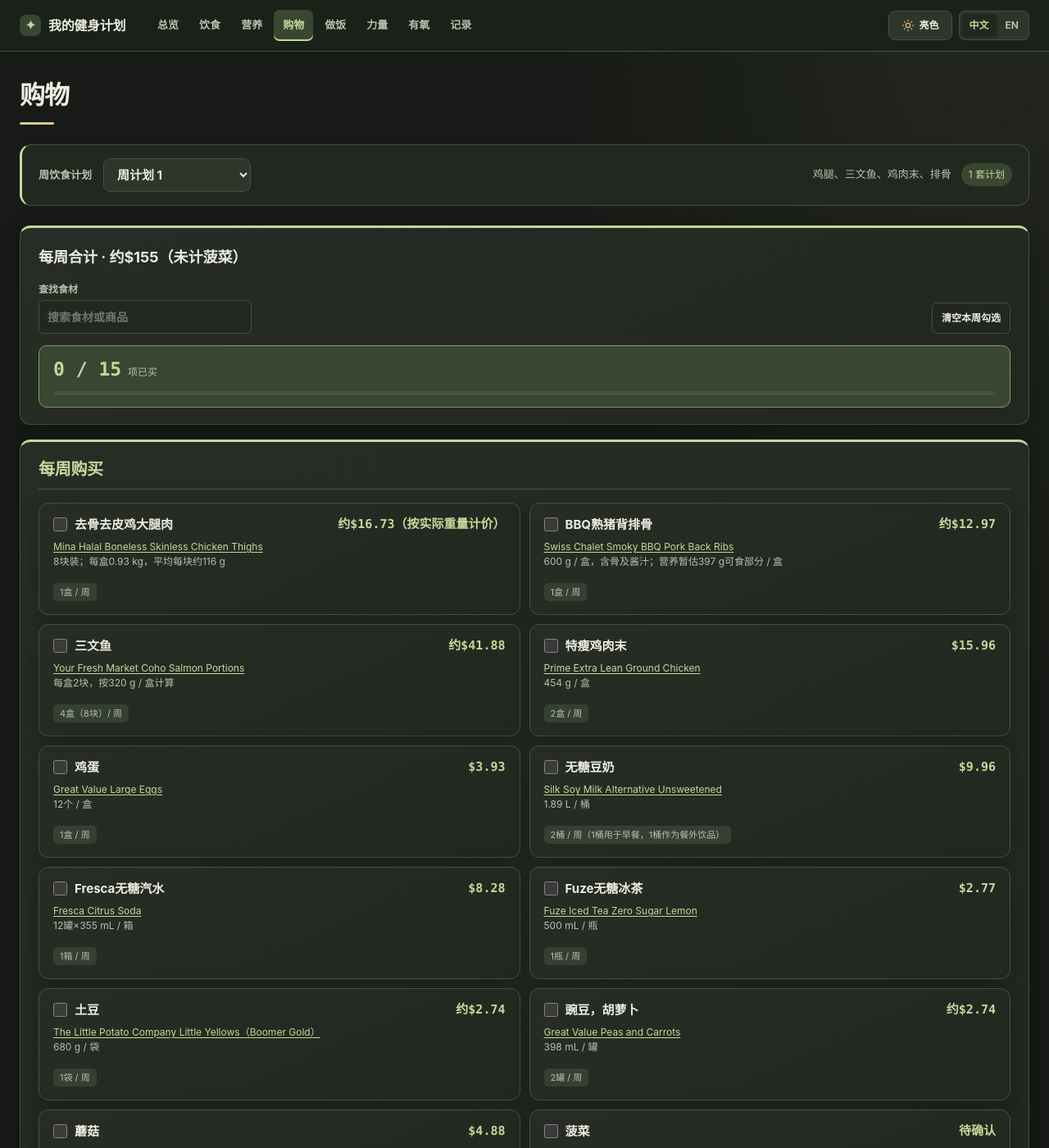
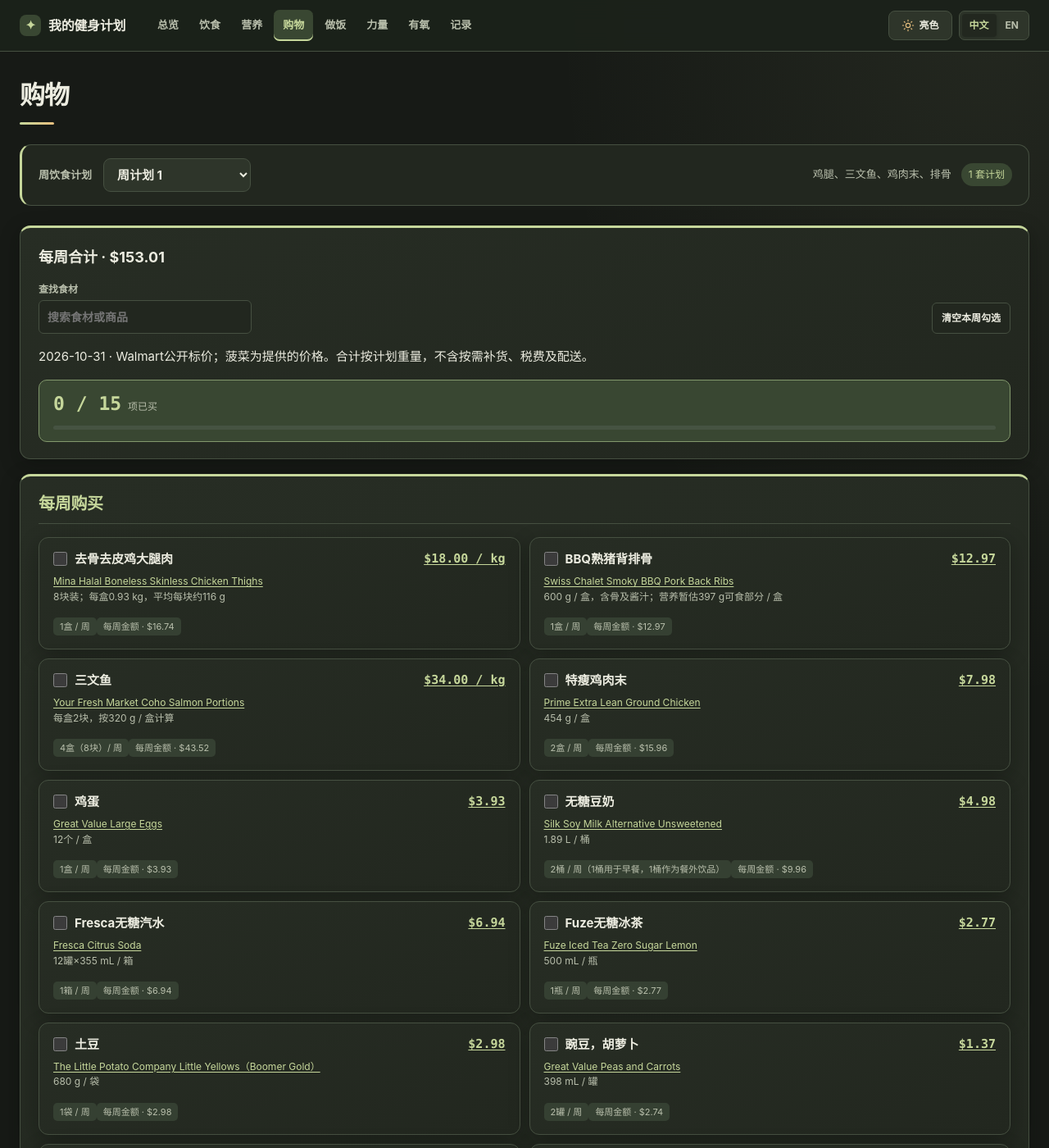
Before and after one commit to yunhaixiang/fitness, a Jekyll site: the page built from shopping.md, in a window 1280 px wide and 1400 px high. Shown: the whole window at 82% size. Built offline with Jekyll 4.4.1, drawn with Linux system fonts in a browser that asks for light colours; some of the changed text lies outside the part shown.

Commit message:
Update shopping prices and record verified sources

```diff
--- a/assets/i18n.js
+++ b/assets/i18n.js
@@ -55,7 +55,7 @@
     '每周购买与按需补货': 'Weekly purchases and occasional restocks',
     '查找食材': 'Find an item', '搜索食材或商品': 'Search ingredients or products',
     '清空本周勾选': 'Clear this week’s checks', '已买': 'Bought',
-    '购买频率': 'Purchase frequency', '每周价格（CAD）': 'Weekly price (CAD)',
+    '购买频率': 'Purchase frequency', '商品单价（CAD）': 'Unit price (CAD)',
     '半周七餐；各厨具并行': 'Seven meals per half-week; appliances run in parallel',
     '跟做模式': 'Guided Cooking',
     '任务依赖': 'Task Dependencies', '厨具并行流程': 'Parallel cooking workflow', '分盘表': 'Portioning table', '分盘': 'Portioning',
@@ -206,7 +206,7 @@
     '1杯Small': 'One small cup', '1瓶500 mL': 'One 500 mL bottle', '1罐355 mL': 'One 355 mL can', '1份': 'One serving',
     '已购买': 'Bought: ',
     '8块装；每盒0.93 kg，平均每块约116 g': 'Eight pieces per pack; 0.93 kg per pack, averaging about 116 g each',
-    '约$16.73（按实际重量计价）': 'about $16.73 (final price by weight)',
+    '2桶 / 周（1桶用于早餐，1桶作为餐外饮品）': '2 cartons / week (one for breakfast, one for between-meal drinks)',
     '12个 / 盒': '12 eggs per pack', '2桶 / 周': '2 cartons / week',
     '12罐×355 mL / 箱': '12 cans × 355 mL / case', '1箱 / 周': '1 case / week',
     '1 kg / 盘': '1 kg / tray', '1盘 / 周': '1 tray / week',
@@ -215,7 +215,7 @@
     '每盒2块，按320 g / 盒计算': 'Two portions per pack; calculated at 320 g per pack',
     '454 g / 盒（2袋×227 g）': '454 g pack (two 227 g bags)',
     '610 g / 袋，10片（61 g / 片）': '610 g bag, ten tortillas (61 g each)',
-    '无味，300 g / 罐，参考$27.98': 'Unflavoured, 300 g tub; reference price $27.98',
+    '无味，300 g / 罐': 'Unflavoured, 300 g tub',
     '单颗售卖': 'Sold individually',
     '本次备餐': 'This meal-prep session',
     '本次鸡腿肉、鸡肉末和三文鱼冷藏；半盒BBQ排骨提前解冻；后半周份冷冻': 'Refrigerate this batch’s chicken thighs, ground chicken and salmon; thaw half a box of BBQ ribs; freeze second-half portions',
@@ -252,7 +252,7 @@
     '力量训练（净增加）': 'Strength training (net)',
     '饱和脂肪占总热量': 'Saturated fat as share of calories',
     '每周训练量统计': 'Weekly training volume', '每餐营养统计': 'Nutrition per meal',
-    '待确认': 'To be confirmed', '约$155（未计菠菜）': 'About $155 excluding spinach',
+    '待确认': 'To be confirmed',
     '每周合计': 'Weekly total', '平均每天': 'Daily average', '建议每日范围或目标': 'Suggested daily range or goal',
     '训练量水平（估计）': 'Volume (estimate)', '主要：动作与组数': 'Primary: exercises and sets',
     '辅助：动作与组数': 'Secondary: exercises and sets', '肌群／常用英文': 'Muscle group / common English name',
--- a/assets/visual-tables.js
+++ b/assets/visual-tables.js
@@ -31,6 +31,7 @@
     const shell = el('div', 'visual-shopping');
     const total = rows.at(-1);
     if (total && !total.querySelector('input')) shell.append(el('p', 'visual-shopping-total', titleCase(`${val(total, 1)} · ${val(total, 4)}`)));
+    shell.append(el('p', 'shopping-price-note', tr('2026-10-31 · Walmart公开标价；菠菜为提供的价格。合计按计划重量，不含按需补货、税费及配送。', 'Oct 31, 2026 · Walmart public prices; spinach price supplied by you. Total uses planned weights and excludes restocks, tax and delivery.')));
     const overview = el('div', 'visual-shopping-overview');
     const count = el('strong', 'visual-shopping-count');
     const countLabel = el('span', '', tr('项已买', 'Items Bought'));
@@ -58,11 +59,15 @@
         check.append(cardBox);
       }
       check.append(el('span', '', titleCase(val(row, 1))));
-      top.append(check, el('strong', 'visual-price', val(row, 4)));
+      const price = el('strong', 'visual-price');
+      copy(price, row.cells[4]);
+      price.title = tr('商品单价（CAD）', 'Unit Price (CAD)');
+      top.append(check, price);
       card.append(top);
       const product = el('div', 'visual-shopping-product');
       copy(product, row.cells[2]);
       card.append(product, el('span', 'visual-badge', titleCase(val(row, 3))));
+      if (row.dataset.weeklyCost) card.append(el('span', 'visual-badge', tr('每周金额', 'Weekly Cost') + ` · $${row.dataset.weeklyCost}`));
       if (box) {
         const updateCard = () => {
           cardBox.checked = box.checked;
--- a/shopping.md
+++ b/shopping.md
@@ -13,201 +13,201 @@ visual: true
 <th>食材</th>
 <th>商品</th>
 <th style="text-align: right;">购买频率</th>
-<th style="text-align: right;">每周价格（CAD）</th>
+<th style="text-align: right;">商品单价（CAD）</th>
 </tr>
 </thead>
 <tbody>
-<tr>
+<tr data-price-id="1" data-weekly-cost="16.74">
 <td>去骨去皮鸡大腿肉</td>
 <td><a href="https://www.walmart.ca/en/ip/mina-halal-boneless-skinless-chicken-thighs/6000201049805">Mina Halal Boneless Skinless Chicken Thighs</a><br>8块装；每盒0.93 kg，平均每块约116 g</td>
 <td style="text-align: right;">1盒 / 周</td>
-<td style="text-align: right;">约$16.73（按实际重量计价）</td>
+<td style="text-align: right;"><a href="https://www.walmart.ca/en/ip/mina-halal-boneless-skinless-chicken-thighs/6000201049805">$18.00 / kg</a></td>
 </tr>
-<tr>
+<tr data-price-id="2" data-weekly-cost="12.97">
 <td>BBQ熟猪背排骨</td>
 <td><a href="https://www.walmart.ca/en/ip/swiss-chalet-smoky-bbq-pork-back-ribs-600g/6000197977827">Swiss Chalet Smoky BBQ Pork Back Ribs</a><br>600 g / 盒，含骨及酱汁；营养暂估397 g可食部分 / 盒</td>
 <td style="text-align: right;">1盒 / 周</td>
-<td style="text-align: right;">约$12.97</td>
+<td style="text-align: right;"><a href="https://www.walmart.ca/en/ip/swiss-chalet-smoky-bbq-pork-back-ribs-600g/6000197977827">$12.97</a></td>
 </tr>
-<tr>
+<tr data-price-id="3" data-weekly-cost="43.52">
 <td>三文鱼</td>
 <td><a href="https://www.walmart.ca/en/ip/Your-Fresh-Market-Coho-Salmon-Portions/6000208252814">Your Fresh Market Coho Salmon Portions</a><br>每盒2块，按320 g / 盒计算</td>
 <td style="text-align: right;">4盒（8块）/ 周</td>
-<td style="text-align: right;">约$41.88</td>
+<td style="text-align: right;"><a href="https://www.walmart.ca/en/ip/Your-Fresh-Market-Coho-Salmon-Portions/6000208252814">$34.00 / kg</a></td>
 </tr>
-<tr>
+<tr data-price-id="4" data-weekly-cost="15.96">
 <td>特瘦鸡肉末</td>
 <td><a href="https://www.walmart.ca/en/ip/Prime-Extra-Lean-Ground-Chicken-Raised-Without-Antibiotics-454-g/10243782">Prime Extra Lean Ground Chicken</a><br>454 g / 盒</td>
 <td style="text-align: right;">2盒 / 周</td>
-<td style="text-align: right;">$15.96</td>
+<td style="text-align: right;"><a href="https://www.walmart.ca/en/ip/Prime-Extra-Lean-Ground-Chicken-Raised-Without-Antibiotics-454-g/10243782">$7.98</a></td>
 </tr>
-<tr>
+<tr data-price-id="5" data-weekly-cost="3.93">
 <td>鸡蛋</td>
 <td><a href="https://www.walmart.ca/en/ip/Great-Value-Large-Eggs/10052944">Great Value Large Eggs</a><br>12个 / 盒</td>
 <td style="text-align: right;">1盒 / 周</td>
-<td style="text-align: right;">$3.93</td>
+<td style="text-align: right;"><a href="https://www.walmart.ca/en/ip/Great-Value-Large-Eggs/10052944">$3.93</a></td>
 </tr>
-<tr>
+<tr data-price-id="6" data-weekly-cost="9.96">
 <td>无糖豆奶</td>
 <td><a href="https://www.walmart.ca/en/ip/Silk-Soy-Milk-Alternative-Unsweetened-Dairy-Free-of-protein/6000190182706">Silk Soy Milk Alternative Unsweetened</a><br>1.89 L / 桶</td>
 <td style="text-align: right;">2桶 / 周（1桶用于早餐，1桶作为餐外饮品）</td>
-<td style="text-align: right;">$9.96</td>
+<td style="text-align: right;"><a href="https://www.walmart.ca/en/ip/Silk-Soy-Milk-Alternative-Unsweetened-Dairy-Free-of-protein/6000190182706">$4.98</a></td>
 </tr>
-<tr>
+<tr data-price-id="7" data-weekly-cost="6.94">
 <td>Fresca无糖汽水</td>
 <td><a href="https://www.walmart.ca/en/ip/Fresca-Citrus-Soda-Pop-Fridge-Pack-Cans-355-mL-12-pack/10277189">Fresca Citrus Soda</a><br>12罐×355 mL / 箱</td>
 <td style="text-align: right;">1箱 / 周</td>
-<td style="text-align: right;">$8.28</td>
+<td style="text-align: right;"><a href="https://www.walmart.ca/en/ip/Fresca-Citrus-Soda-Pop-Fridge-Pack-Cans-355-mL-12-pack/10277189">$6.94</a></td>
 </tr>
-<tr>
+<tr data-price-id="8" data-weekly-cost="2.77">
 <td>Fuze无糖冰茶</td>
 <td><a href="https://www.walmart.ca/en/ip/Fuze-Iced-Tea-Zero-Sugar-Lemon-Bottle/39X12Q1LJGX0">Fuze Iced Tea Zero Sugar Lemon</a><br>500 mL / 瓶</td>
 <td style="text-align: right;">1瓶 / 周</td>
-<td style="text-align: right;">$2.77</td>
+<td style="text-align: right;"><a href="https://www.walmart.ca/en/ip/Fuze-Iced-Tea-Zero-Sugar-Lemon-Bottle/39X12Q1LJGX0">$2.77</a></td>
 </tr>
-<tr>
+<tr data-price-id="9" data-weekly-cost="2.98">
 <td>土豆</td>
 <td><a href="https://www.walmart.ca/en/ip/the-little-potato-company-fresh-little-potatoes-15lb-little-yellows/6000201597418">The Little Potato Company Little Yellows（Boomer Gold）</a><br>680 g / 袋</td>
 <td style="text-align: right;">1袋 / 周</td>
-<td style="text-align: right;">约$2.74</td>
+<td style="text-align: right;"><a href="https://www.walmart.ca/en/ip/the-little-potato-company-fresh-little-potatoes-15lb-little-yellows/6000201597418">$2.98</a></td>
 </tr>
-<tr>
+<tr data-price-id="10" data-weekly-cost="2.74">
 <td>豌豆，胡萝卜</td>
 <td><a href="https://www.walmart.ca/en/ip/Great-Value-Peas-and-Carrots-398-mL/5YDQIJZT1APQ">Great Value Peas and Carrots</a><br>398 mL / 罐</td>
 <td style="text-align: right;">2罐 / 周</td>
-<td style="text-align: right;">约$2.74</td>
+<td style="text-align: right;"><a href="https://www.walmart.ca/en/ip/Great-Value-Peas-and-Carrots-398-mL/5YDQIJZT1APQ">$1.37</a></td>
 </tr>
-<tr>
+<tr data-price-id="11" data-weekly-cost="4.88">
 <td>蘑菇</td>
 <td><a href="https://www.walmart.ca/en/ip/mushrooms-sliced-cremini-your-fresh-market/6000196148725">Your Fresh Market Sliced Cremini Mushrooms</a><br>227 g / 盒</td>
 <td style="text-align: right;">2盒 / 周</td>
-<td style="text-align: right;">$4.88</td>
+<td style="text-align: right;"><a href="https://www.walmart.ca/en/ip/mushrooms-sliced-cremini-your-fresh-market/6000196148725">$2.44</a></td>
 </tr>
-<tr>
+<tr data-price-id="12" data-weekly-cost="7.22">
 <td>菠菜</td>
-<td><a href="https://www.harvest-fresh.ca/projects/spinach/">Harvest Fresh Spinach</a><br>284 g / 袋</td>
+<td><a href="https://www.instacart.ca/store/products/347630-popeye-spinach-10-oz">Popeye Superfood Spinach</a><br>284 g / 袋</td>
 <td style="text-align: right;">2袋 / 周</td>
-<td style="text-align: right;">待确认</td>
+<td style="text-align: right;"><a href="https://www.instacart.ca/store/products/347630-popeye-spinach-10-oz">$3.61</a></td>
 </tr>
-<tr>
+<tr data-price-id="13" data-weekly-cost="2.67">
 <td>番茄意面酱</td>
 <td><a href="https://www.walmart.ca/en/ip/Catelli-Garden-Select-Tomato-Basil-Pasta-Sauce-600-mL-Jar/3B5Q7OZH5XF7">Catelli Garden Select Tomato &amp; Basil Pasta Sauce</a><br>600 mL / 瓶</td>
 <td style="text-align: right;">1瓶 / 周</td>
-<td style="text-align: right;">$2.67</td>
+<td style="text-align: right;"><a href="https://www.walmart.ca/en/ip/Catelli-Garden-Select-Tomato-Basil-Pasta-Sauce-600-mL-Jar/3B5Q7OZH5XF7">$2.67</a></td>
 </tr>
-<tr>
+<tr data-price-id="14" data-weekly-cost="11.97">
 <td>新鲜混合水果盘</td>
 <td><a href="https://www.walmart.ca/en/ip/your-fresh-market-large-party-fruit-tray/6000205351477">Your Fresh Market Large Party Fruit Tray</a><br>1 kg / 盘</td>
 <td style="text-align: right;">1盘 / 周</td>
-<td style="text-align: right;">约$11.97</td>
+<td style="text-align: right;"><a href="https://www.walmart.ca/en/ip/your-fresh-market-large-party-fruit-tray/6000205351477">$11.97</a></td>
 </tr>
-<tr>
+<tr data-price-id="15" data-weekly-cost="7.76">
 <td>完整奇异果</td>
 <td><a href="https://www.walmart.ca/en/ip/kiwi/6000196794990">Zespri Kiwi</a><br>单颗售卖</td>
 <td style="text-align: right;">8个 / 周</td>
-<td style="text-align: right;">约$7.76</td>
+<td style="text-align: right;"><a href="https://www.walmart.ca/en/ip/kiwi/6000196794990">$0.97</a></td>
 </tr>
-<tr>
+<tr data-price-id="16">
 <td>意面</td>
 <td><a href="https://www.walmart.ca/en/ip/PRIMO-SPAGHETTI/1YCQ0A4KHLLW">Primo Spaghetti</a><br>454 g / 包</td>
 <td style="text-align: right;">按需补</td>
-<td style="text-align: right;">约$0.50</td>
+<td style="text-align: right;"><a href="https://www.walmart.ca/en/ip/PRIMO-SPAGHETTI/1YCQ0A4KHLLW">$1.27</a></td>
 </tr>
-<tr>
+<tr data-price-id="17">
 <td>全麦卷饼皮</td>
 <td><a href="https://www.walmart.ca/en/ip/Dempster-s-100-Whole-Wheat-Large-Tortillas/6000191270091">Dempster’s 100% Whole Wheat Large Tortillas</a><br>610 g / 袋，10片（61 g / 片）</td>
 <td style="text-align: right;">按需补</td>
-<td style="text-align: right;">约$0.86</td>
+<td style="text-align: right;"><a href="https://www.walmart.ca/en/ip/Dempster-s-100-Whole-Wheat-Large-Tortillas/6000191270091">$4.32</a></td>
 </tr>
-<tr>
+<tr data-price-id="18">
 <td>Chipotle蛋黄酱</td>
 <td><a href="https://www.walmart.ca/en/ip/Hellmann-s-Chipotle-Mayonnaise-Mild-Dressing-340ml/5NDTYWNJRQ1Y">Hellmann’s Mild Chipotle Mayonnaise</a><br>340 mL / 瓶</td>
 <td style="text-align: right;">按需补</td>
-<td style="text-align: right;">约$0.12</td>
+<td style="text-align: right;"><a href="https://www.walmart.ca/en/ip/Hellmann-s-Chipotle-Mayonnaise-Mild-Dressing-340ml/5NDTYWNJRQ1Y">$5.47</a></td>
 </tr>
-<tr>
+<tr data-price-id="19">
 <td>白米</td>
 <td><a href="https://www.walmart.ca/en/ip/Great-Value-Long-Grain-White-Rice/4UD9P76BEQB4">Great Value Long Grain White Rice</a><br>900 g / 袋</td>
 <td style="text-align: right;">按需补</td>
-<td style="text-align: right;">约$0.74</td>
+<td style="text-align: right;"><a href="https://www.walmart.ca/en/ip/Great-Value-Long-Grain-White-Rice/4UD9P76BEQB4">$3.47</a></td>
 </tr>
-<tr>
+<tr data-price-id="20">
 <td>高纤维谷物早餐</td>
 <td><a href="https://www.walmart.ca/en/ip/Fibre-One-Breakfast-Cereal-Crunchy-Original-High-Fibre-and-Whole-Grains-587-g/1OUNWA7P5WCS">Fibre One Crunchy Original</a><br>587 g / 盒</td>
 <td style="text-align: right;">按需补</td>
-<td style="text-align: right;">约$2.61</td>
+<td style="text-align: right;"><a href="https://www.walmart.ca/en/ip/Fibre-One-Breakfast-Cereal-Crunchy-Original-High-Fibre-and-Whole-Grains-587-g/1OUNWA7P5WCS">$5.47</a></td>
 </tr>
-<tr>
+<tr data-price-id="21">
 <td>黑胡椒</td>
-<td><a href="https://www.walmart.ca/en/ip/Great-Value-Ground-Black-Pepper/10302291">Great Value Ground Black Pepper</a><br>85 g / 瓶</td>
+<td><a href="https://www.walmart.ca/en/ip/Great-Value-Ground-Black-Pepper/10302291">Great Value Ground Black Pepper</a><br>85 g / 袋</td>
 <td style="text-align: right;">按需补</td>
-<td style="text-align: right;">约$0.19</td>
+<td style="text-align: right;"><a href="https://www.walmart.ca/en/ip/Great-Value-Ground-Black-Pepper/10302291">$2.47</a></td>
 </tr>
-<tr>
+<tr data-price-id="22">
 <td>蒜粉</td>
 <td><a href="https://www.walmart.ca/en/ip/Great-Value-Garlic-Powder/10303864">Great Value Garlic Powder</a><br>320 g / 瓶</td>
 <td style="text-align: right;">按需补</td>
-<td style="text-align: right;">约$0.45</td>
+<td style="text-align: right;"><a href="https://www.walmart.ca/en/ip/Great-Value-Garlic-Powder/10303864">$3.97</a></td>
 </tr>
-<tr>
+<tr data-price-id="23">
 <td>洋葱粉</td>
-<td><a href="https://www.walmart.ca/en/ip/Great-Value-Onion-Powder/10303684">Great Value Onion Powder</a><br>150 g / 瓶</td>
+<td><a href="https://www.walmart.ca/en/ip/Great-Value-Onion-Powder/10303684">Great Value Onion Powder</a><br>150 g / 袋</td>
 <td style="text-align: right;">按需补</td>
-<td style="text-align: right;">约$0.25</td>
+<td style="text-align: right;"><a href="https://www.walmart.ca/en/ip/Great-Value-Onion-Powder/10303684">$2.47</a></td>
 </tr>
-<tr>
+<tr data-price-id="24">
 <td>红椒粉</td>
-<td><a href="https://www.walmart.ca/en/ip/Great-Value-Paprika/10303778">Great Value Paprika</a><br>130 g / 瓶</td>
+<td><a href="https://www.walmart.ca/en/ip/Great-Value-Paprika/10303778">Great Value Paprika</a><br>130 g / 袋</td>
 <td style="text-align: right;">按需补</td>
-<td style="text-align: right;">约$0.36</td>
+<td style="text-align: right;"><a href="https://www.walmart.ca/en/ip/Great-Value-Paprika/10303778">$2.47</a></td>
 </tr>
-<tr>
+<tr data-price-id="25">
 <td>干牛至叶</td>
-<td><a href="https://www.walmart.ca/en/ip/Great-Value-Oregano-Leaves/6000202666145">Great Value Oregano Leaves</a><br>32 g / 瓶</td>
+<td><a href="https://www.walmart.ca/en/ip/Great-Value-Oregano-Leaves/6000202666145">Great Value Oregano Leaves</a><br>32 g / 袋</td>
 <td style="text-align: right;">按需补</td>
-<td style="text-align: right;">约$0.10</td>
+<td style="text-align: right;"><a href="https://www.walmart.ca/en/ip/Great-Value-Oregano-Leaves/6000202666145">$2.47</a></td>
 </tr>
-<tr>
+<tr data-price-id="26">
 <td>意式混合香草</td>
-<td><a href="https://www.walmart.ca/en/ip/Great-Value-Italian-Seasoning/10302881">Great Value Italian Seasoning</a><br>50 g / 瓶</td>
+<td><a href="https://www.walmart.ca/en/ip/Great-Value-Italian-Seasoning/10302881">Great Value Italian Seasoning</a><br>50 g / 袋</td>
 <td style="text-align: right;">按需补</td>
-<td style="text-align: right;">约$0.09</td>
+<td style="text-align: right;"><a href="https://www.walmart.ca/en/ip/Great-Value-Italian-Seasoning/10302881">$2.47</a></td>
 </tr>
-<tr>
+<tr data-price-id="27">
 <td>盐</td>
 <td><a href="https://www.walmart.ca/en/ip/windsor-table-salt/10210128">Windsor Iodized Table Salt</a><br>1 kg / 盒</td>
 <td style="text-align: right;">按需补</td>
-<td style="text-align: right;">约$0.01</td>
+<td style="text-align: right;"><a href="https://www.walmart.ca/en/ip/windsor-table-salt/10210128">$1.63</a></td>
 </tr>
-<tr>
+<tr data-price-id="28">
 <td>橄榄油</td>
 <td><a href="https://www.walmart.ca/en/ip/seort/6000203408497">Great Value Extra Virgin Olive Oil</a><br>1 L / 瓶</td>
 <td style="text-align: right;">按需补</td>
-<td style="text-align: right;">约$0.46</td>
+<td style="text-align: right;"><a href="https://www.walmart.ca/en/ip/seort/6000203408497">$10.97</a></td>
 </tr>
-<tr>
+<tr data-price-id="29">
 <td>减盐酱油</td>
 <td><a href="https://www.walmart.ca/en/ip/Great-Value-Reduced-Sodium-Soya-Sauce/6000187053934">Great Value Reduced Sodium Soya Sauce</a><br>450 mL / 瓶</td>
 <td style="text-align: right;">按需补</td>
-<td style="text-align: right;">约$0.15</td>
+<td style="text-align: right;"><a href="https://www.walmart.ca/en/ip/Great-Value-Reduced-Sodium-Soya-Sauce/6000187053934">$2.23</a></td>
 </tr>
-<tr>
+<tr data-price-id="30">
 <td>鸡粉</td>
 <td><a href="https://www.walmart.ca/en/ip/Knorr-Chicken-Instant-Stock-Mix/10303650">Knorr Chicken Instant Stock Mix</a><br>150 g / 罐</td>
 <td style="text-align: right;">按需补</td>
-<td style="text-align: right;">约$0.03</td>
+<td style="text-align: right;"><a href="https://www.walmart.ca/en/ip/Knorr-Chicken-Instant-Stock-Mix/10303650">$4.84</a></td>
 </tr>
-<tr>
+<tr data-price-id="31">
 <td>一水肌酸</td>
-<td><a href="https://www.walmart.ca/fr/ip/leanfit-sport-creatine-monohydrate-en-poudre-non-aromatis-300-g-5-g-de-cratine-par-portion-certification-informed-choice-cratine-micronise-et-de-quali/6000208594600">LEANFIT SPORT Creatine Monohydrate — Unflavoured（Walmart）</a><br>无味，300 g / 罐，参考$27.98</td>
+<td><a href="https://www.walmart.ca/fr/ip/leanfit-sport-creatine-monohydrate-en-poudre-non-aromatis-300-g-5-g-de-cratine-par-portion-certification-informed-choice-cratine-micronise-et-de-quali/6000208594600">LEANFIT SPORT Creatine Monohydrate — Unflavoured（Walmart）</a><br>无味，300 g / 罐</td>
 <td style="text-align: right;">按需补</td>
-<td style="text-align: right;">约$3.26</td>
+<td style="text-align: right;"><a href="https://www.walmart.ca/fr/ip/leanfit-sport-creatine-monohydrate-en-poudre-non-aromatis-300-g-5-g-de-cratine-par-portion-certification-informed-choice-cratine-micronise-et-de-quali/6000208594600">$32.97</a></td>
 </tr>
 <tr>
 <td>每周合计</td>
 <td>—</td>
 <td style="text-align: right;">—</td>
-<td style="text-align: right;">约$155（未计菠菜）</td>
+<td style="text-align: right;">$153.01</td>
 </tr>
 </tbody>
 </table>
```
Also changed, not shown: _data/shopping_prices.json (added, +287 -0 lines).
